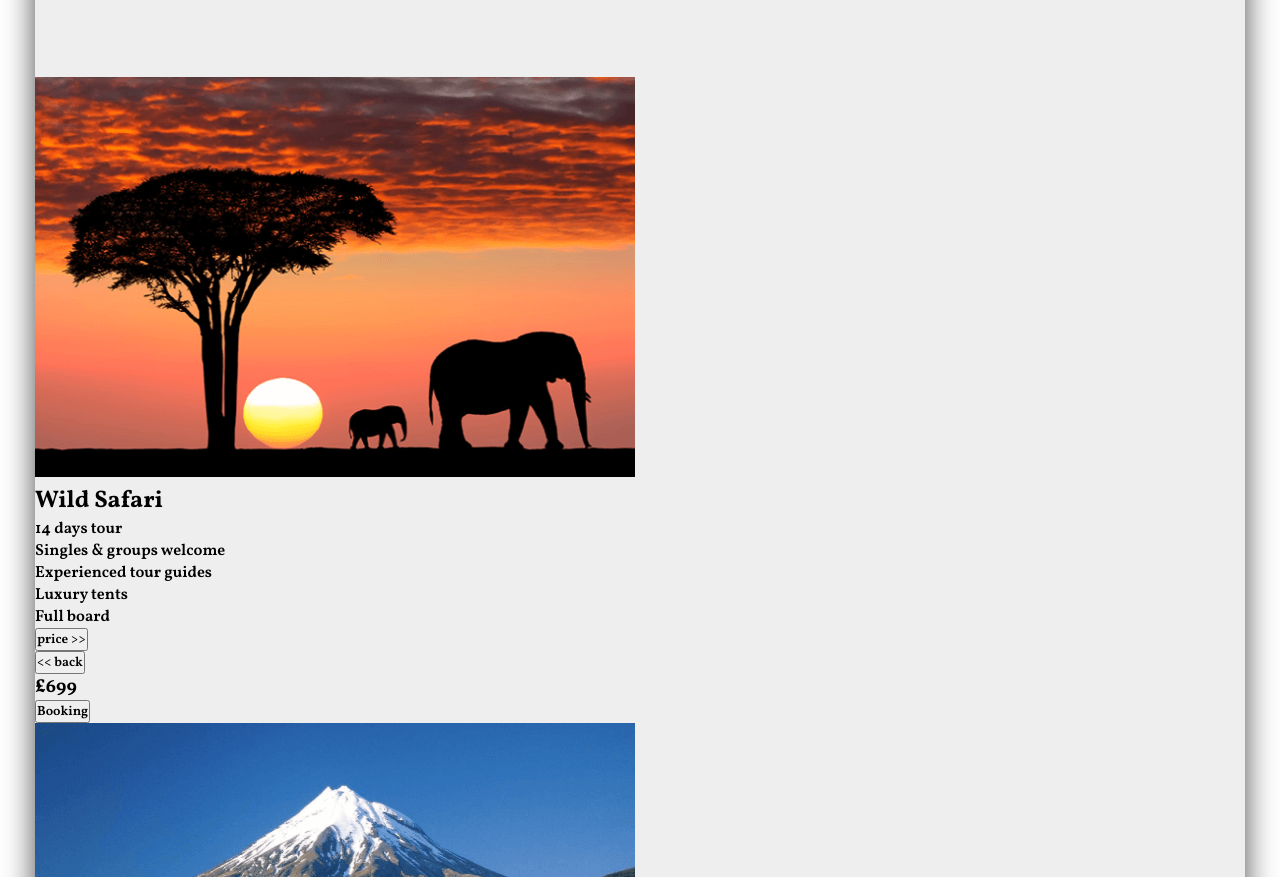
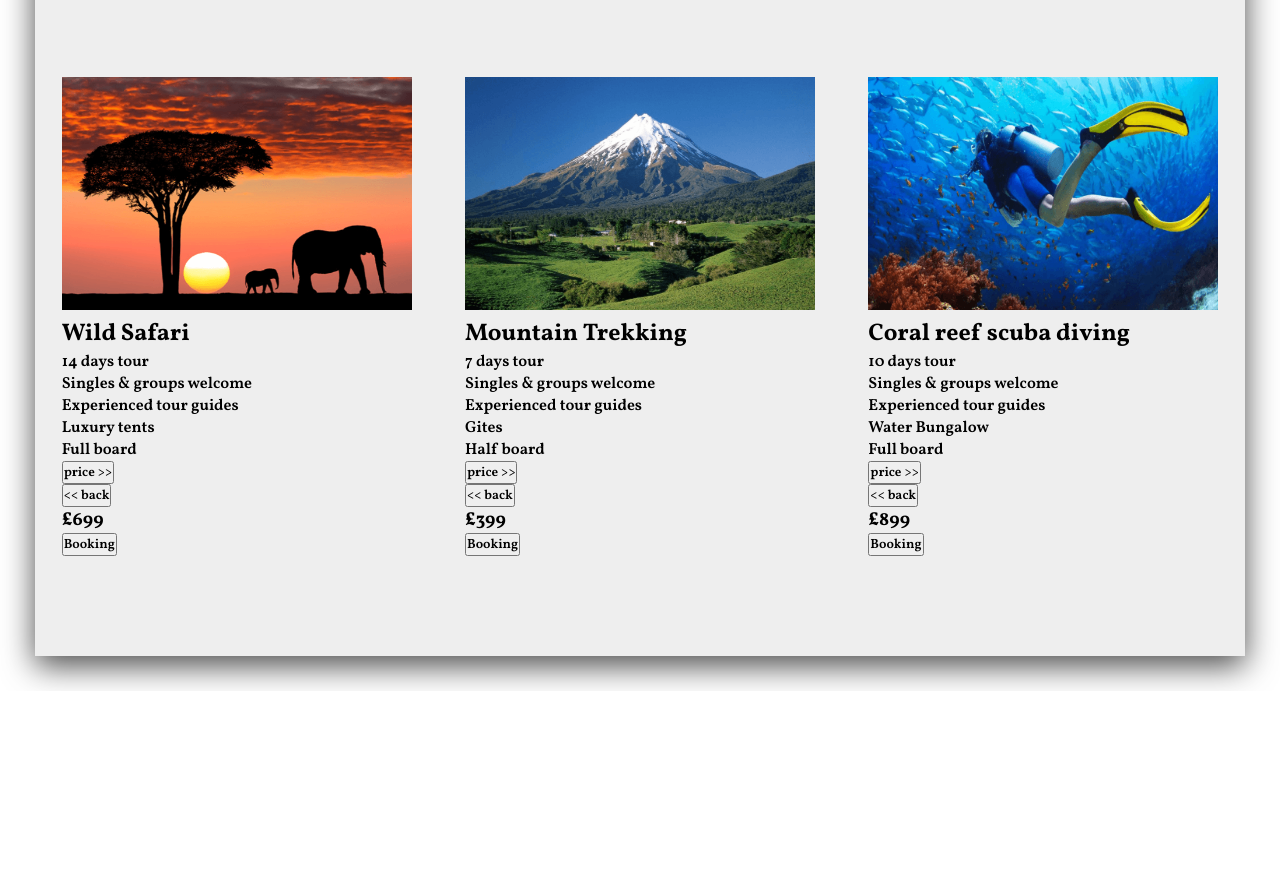
Before and after one commit to Spagettileg/now-tour, a plain HTML site: page index.html in a window 1280 px wide. Shown: the part 929-1806 px from the top of the page. After the commit the page ends 1620 px from the top, so only its background shows below. Drawn offline with Linux system fonts and the light colour scheme.

Commit message:
Tour cards wrapper container includes flexbox design with space around each tour card. Card width set at 21.875rem and image width set at 100%.

```diff
--- a/assets/css/style.css
+++ b/assets/css/style.css
@@ -213,3 +213,16 @@
     color: #3486E5;
     text-shadow: 0 0.0625rem 0.125rem #3486E5;
 }
+
+.cards-wrapper {
+    display: flex;
+    justify-content: space-around;
+}
+
+.card {
+    width: 21.875rem;
+}
+
+.card-image {
+    width: 100%;
+}
```
